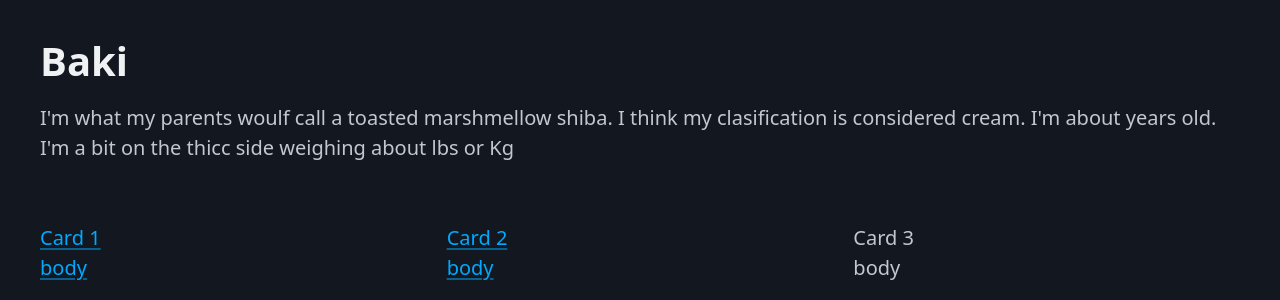
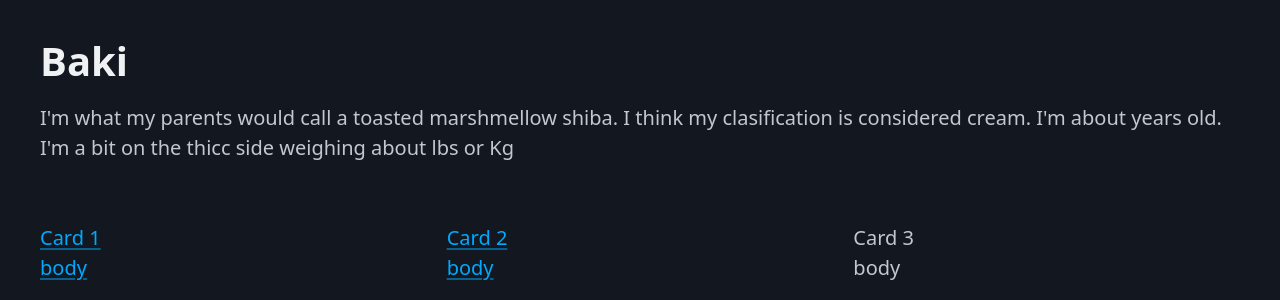
Before and after one commit to bboyjamba/PortSite, a Django app: page /about in a window 1280 px wide. Shown: the part 247-547 px from the top of the page. Run offline with Django 5.2, Linux system fonts and the light colour scheme; some libraries are stand-ins or nearby versions.

Commit message:
corrected spelling added holding text corrected spelling added holding text

```diff
--- a/baki/templates/about.html
+++ b/baki/templates/about.html
@@ -10,7 +10,7 @@
 <div class="about">
     <h1>Baki</h1>
     <p class="secondary">
-        I'm what my parents woulf call a toasted marshmellow shiba. I think my clasification is considered cream. I'm about <!--return age--> years old. I'm a bit on the thicc side weighing about <!-- return weight --> lbs or <!-- Kilo conversetion--> Kg
+        I'm what my parents would call a toasted marshmellow shiba. I think my clasification is considered cream. I'm about <!--return age--> years old. I'm a bit on the thicc side weighing about <!-- return weight --> lbs or <!-- Kilo conversetion--> Kg
     </p>
 </div>
 </main>
```
